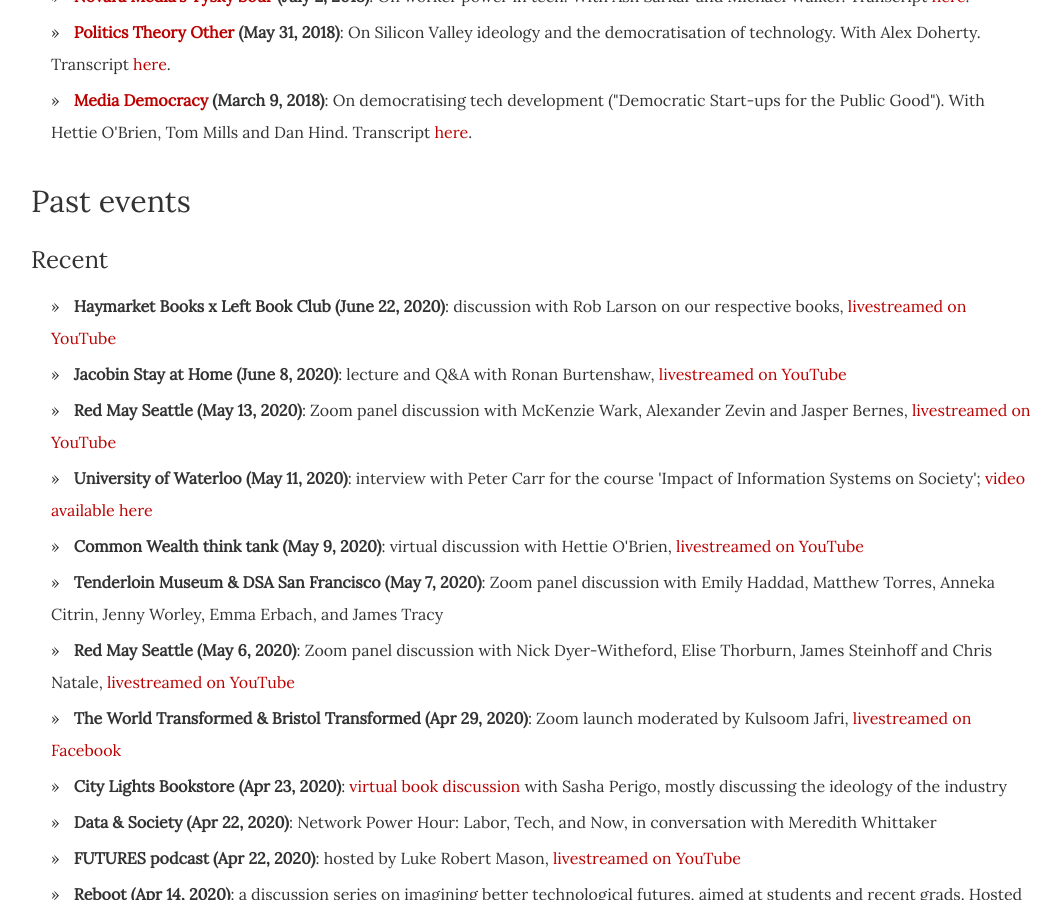
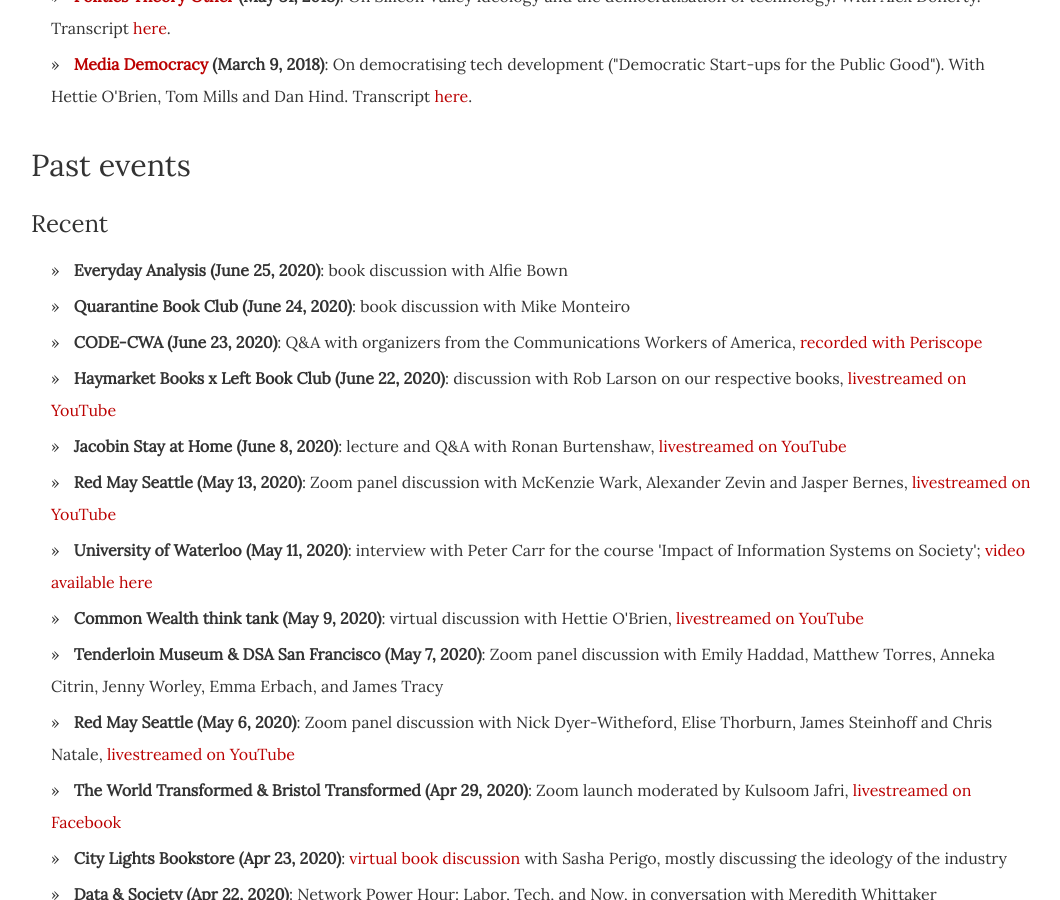
Before and after one commit to dellsystem/dellsystem.github.io, a Jekyll site: the page built from speaking/index.html, in a window 1280 px wide and 900 px high, scrolled down 1590 px. Shown: the whole window, without its empty margins (109-1169 px from the left). Built offline with Jekyll 4.4.1, drawn with Linux system fonts in a browser that asks for light colours; some of the changed text lies outside the part shown.

Commit message:
Update events

```diff
--- a/_includes/past.html
+++ b/_includes/past.html
@@ -1,6 +1,9 @@
 <h3>Recent</h3>
 
 <ul>
+    <li><strong>Everyday Analysis (June 25, 2020)</strong>: book discussion with Alfie Bown</li>
+    <li><strong>Quarantine Book Club (June 24, 2020)</strong>: book discussion with Mike Monteiro</li>
+    <li><strong>CODE-CWA (June 23, 2020)</strong>: Q&A with organizers from the Communications Workers of America, <a href="https://www.pscp.tv/w/1ZkJzmBzdnrGv">recorded with Periscope</a></li>
     <li><strong>Haymarket Books x Left Book Club (June 22, 2020)</strong>: discussion with Rob Larson on our respective books, <a href="https://www.youtube.com/watch?v=yrnBZMhKCnY">livestreamed on YouTube</a></li>
     <li><strong>Jacobin Stay at Home (June 8, 2020)</strong>: lecture and Q&A with Ronan Burtenshaw, <a href="https://www.youtube.com/watch?v=sBR5rZPwjsk">livestreamed on YouTube</a></li>
     <li><strong>Red May Seattle (May 13, 2020)</strong>: Zoom panel discussion with McKenzie Wark, Alexander Zevin and Jasper Bernes, <a href="https://www.youtube.com/watch?v=WtLf6RnsLx4">livestreamed on YouTube</a></li>
--- a/_includes/upcoming.html
+++ b/_includes/upcoming.html
@@ -1,4 +1,3 @@
 <ul>
-    <li>Wednesday, June 24, at 5pm Pacific: <a href="https://www.eventbrite.com/e/quarantine-book-club-wendy-liu-tickets-110214701138">Quarantine Book Club</a></li>
-    <li>Thursday, June 25, at 12:30pm Pacific / 8:30pm UK: <a href="https://everydayanalysis.net/2020/06/18/no-girls-internet/">Zoom call with Everyday Analysis</a></li>
+    <li>Wednesday, July 1, at 5pm Pacific: <a href="https://grayarea.org/event/abolish-silicon-valley-wendy-liu/">conversation with Owen Thomas for Gray Area</a></li>
 </ul>
```
